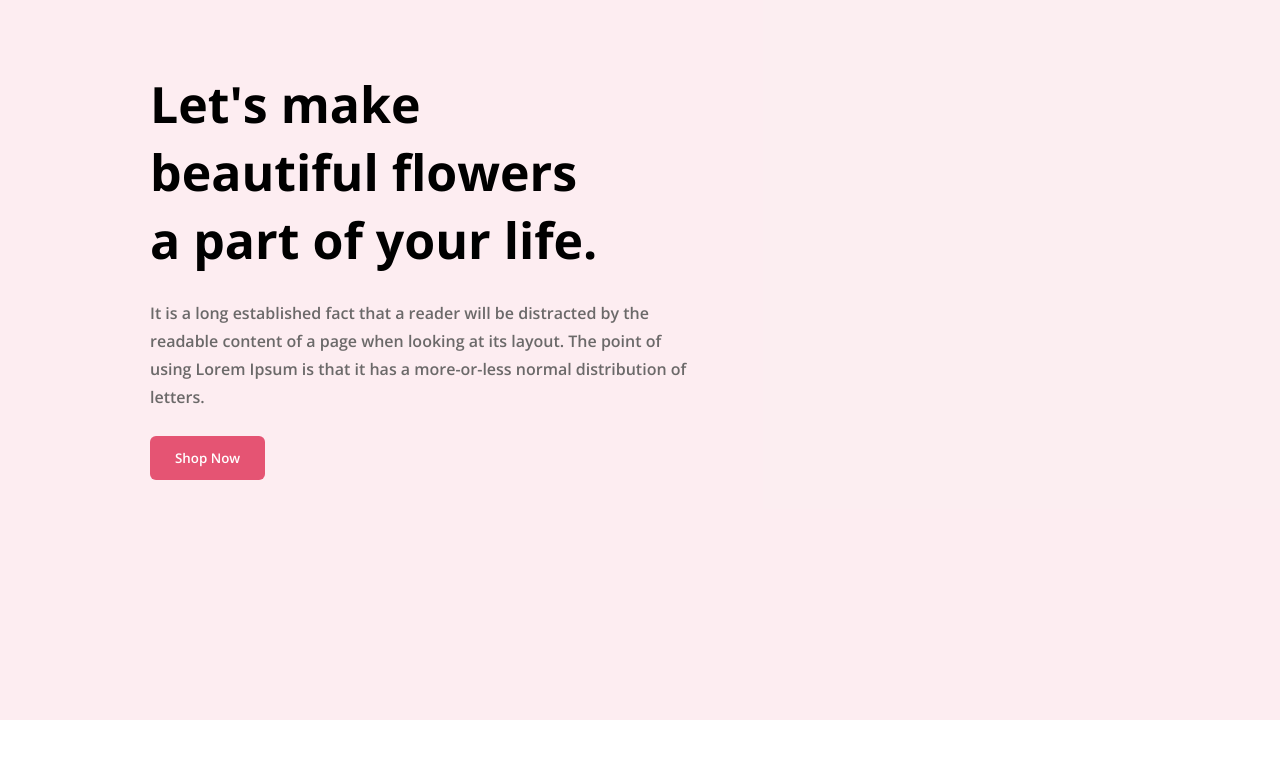
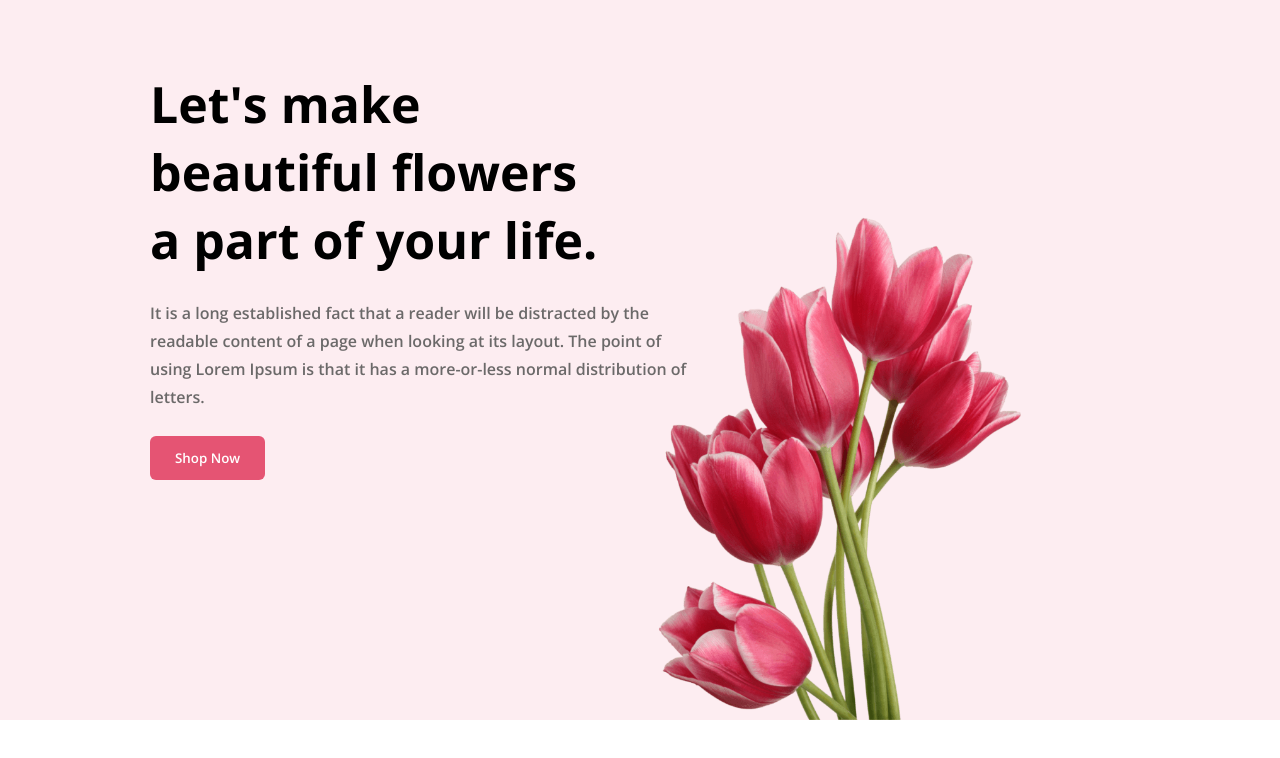
Before and after one commit to Rashedsafwan/first-assignment, a plain HTML site: page index.html in a window 1280 px wide. Drawn offline with nearby package versions, Linux system fonts and the light colour scheme; the site is published under a folder, as on GitHub Pages, so addresses that start at the root find nothing.

Commit message:
Again check

```diff
--- a/index.css
+++ b/index.css
@@ -7,7 +7,7 @@
 .first-banner{
     height: 90vh;
     background-color: #E554731A;
-    background-image: url('/Flower Asset/pngwing 10.png');
+    background-image: url('./Flower Asset/pngwing 10.png');
     background-repeat: no-repeat;
     background-position: bottom right 240px;
     background-size: 400px;
```
